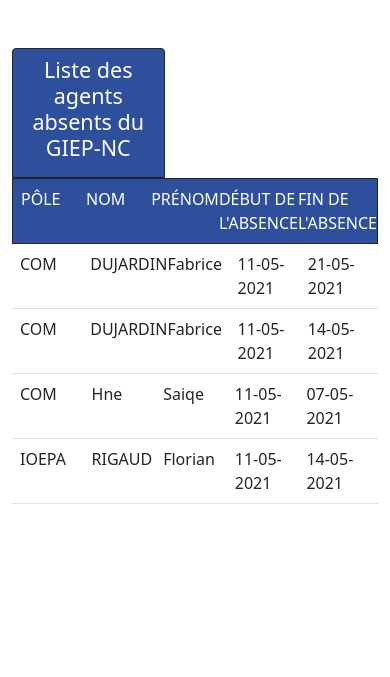
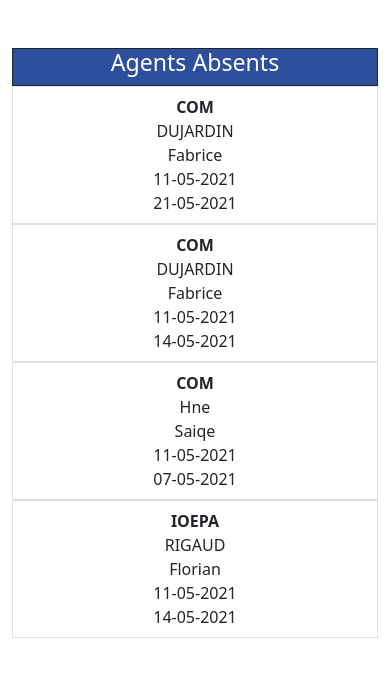
Before and after one commit to fabricedujardinportfolio/absences, a PHP site: page /views/display.php in a window 390 px wide. Shown: the top 677 px of the page. Run offline with PHP 8.4, Linux system fonts and the light colour scheme; data comes from the database, SQL or seed files in the repository.

Commit message:
Responsive User

```diff
--- a/views/display.php
+++ b/views/display.php
@@ -4,6 +4,7 @@
 
 
 </head>
+
 <body>
 
     <?php
@@ -18,42 +19,44 @@
 ?>
 
     <div class="container" style="font-family:system-ui">
-
-    <div class="pole col-5 border border-1 border-dark mt-5 text-center text-white py-2 rounded-top" style="background-color:#2E4F9B">
-        <h4>Liste des agents absents du GIEP-NC</h4>
+        <div class="pole col-md-3 border border-1 border-dark mt-5 mb-0 text-center"
+            style="background-color:#2e4f9b;color:white;">
+            <h3>Agents Absents</h3>
         </div>
-
         <form action="">
-        <div class="col-12 d-flex border border-1 border-dark text-white fs-6 text-uppercase py-2" style="background-color:#2E4F9B">
-            <div class="col ps-2"> Pôle </div>
-            <div class="col"> Nom </div>
-            <div class="col"> Prénom </div>
-            <div class="col"> Début de l'absence </div>
-            <div class="col"> Fin de l'absence </div>
+            <div class="col-12 d-md-flex d-none p-2 text-uppercase text-center"
+                style="background-color:#2e4f9b;color:white; font-size: 1.2em;">
+                <div class="col-md ps-2"> Pôle </div>
+                <div class="col-md-2"> Nom </div>
+                <div class="col-md-2"> Prénom </div>
+                <div class="col-md-3"> Début de l'absence </div>
+                <div class="col-md-3"> Fin de l'absence </div>
             </div>
 
             <?php foreach ($posts as $post): ?>
-        <div class="col-12 d-flex border-bottom fs-6 py-2">
-            <div class="col ps-2">
+            <div class="col-md-12  d-flex pt-2 pb-2 border">
+                <div class="col-12 col-md-12 d-md-flex text-center">
+                    <div class="col-md-2 col-12 ps-md-1 fw-bold text-uppercase">
                         <?=$post['pole_service']?>
                     </div>
-            <div class="col">
+                    <div class="col-md-2 col-12">
                         <?=$post['name']?>
                     </div>
-            <div class="col">
+                    <div class="col-md-2 col-12">
                         <?=$post['first_name']?>
                     </div>
-            <div class="col">
+                    <div class="col-md-3 col-12">
                         <span class="date_start_reel_<?=$post['id']?>">
                             <?=$post['date_start']?>
                         </span>
                     </div>
-            <div class="col">
+                    <div class="col-md-3 col-12">
                         <span class="date_end_reel_<?=$post['id']?>">
                             <?=$post['date_end']?>
                         </span>
                     </div>
                 </div>
+            </div>
             <?php endforeach; ?>
         </form>
     </div>
```
Lines whose indentation alone changed are shown as unchanged.
